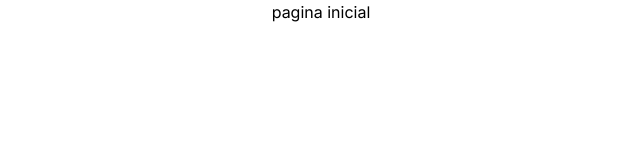
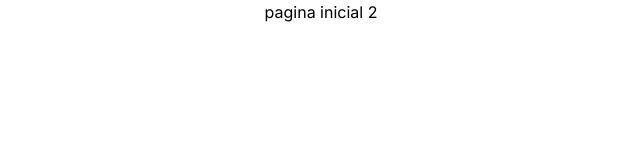
Before and after one commit to NJF289/school20241, a Next.js app: page / in a window 1280 px wide. Shown: the top 160 px of the page, without its empty margins (319-959 px from the left). Built offline with nearby package versions, Linux system fonts and the light colour scheme.

Commit message:
fix:titulo pagina inicial

```diff
--- a/app/page.tsx
+++ b/app/page.tsx
@@ -2,7 +2,7 @@
 
 export default function Home() {
   return (
-    <h1 className= "text-center">pagina inicial</h1>
+    <h1 className= "text-center">pagina inicial 2</h1>
 
   );
 }
```
